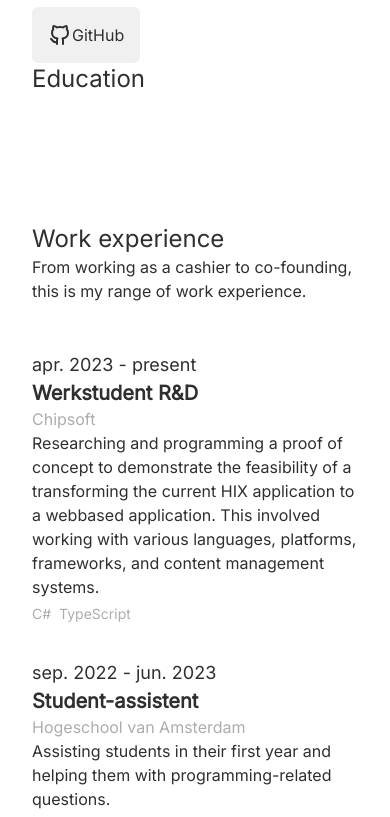
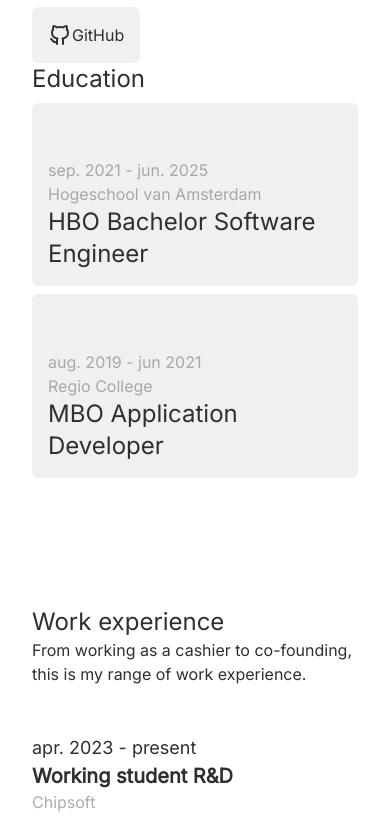
Before and after one commit to DennisCMoes/portfolio-v2, a Next.js app: page / in a window 390 px wide. Shown: the part 865-1682 px from the top of the page. Built offline with nearby package versions, Linux system fonts and the light colour scheme.

Commit message:
Reworked the home page education section

```diff
--- /dev/null
+++ b/src/app/educationCard.tsx
@@ -0,0 +1,23 @@
+import { EducationProps as Education } from '@/types/props'
+
+type Props = {
+  education: Education
+}
+
+// TODO: Work on the design
+export default function EducationCard({ education }: Props) {
+  return (
+    <div className="flex flex-col bg-primary-light text-primary-dark aspect-video p-4 rounded-md relative">
+      <div className="flex-1" />
+      <div className="flex flex-col">
+        <div className="text-tertiary-light text-base">
+          <p>
+            {education.start} - {education.end}
+          </p>
+          <p>{education.school}</p>
+        </div>
+        <p>{education.degree}</p>
+      </div>
+    </div>
+  )
+}
--- a/src/app/page.tsx
+++ b/src/app/page.tsx
@@ -1,6 +1,9 @@
 import { Metadata } from 'next'
+import HomePage from '@/components/staticPages/home-page'
+
+// Data
 import WorkExperienceList from '@/data/work.json'
-import HomePage from '@/components/staticPages/home-page'
+import EducationList from '@/data/education.json'
 
 export const metadata: Metadata = {
   title: 'Home',
@@ -15,5 +18,10 @@ export const metadata: Metadata = {
 }
 
 export default function Home() {
-  return <HomePage WorkExperienceList={WorkExperienceList} />
+  return (
+    <HomePage
+      workExperience={WorkExperienceList}
+      educationExperience={EducationList}
+    />
+  )
 }
--- a/src/components/staticPages/home-page.tsx
+++ b/src/components/staticPages/home-page.tsx
@@ -1,18 +1,24 @@
 'use client'
 
 import Link from 'next/link'
-import WorkExperience from '@/components/ui/work-experience'
 import SocialBtn from '@/app/socialBtn'
 import HoverableLink from '@/components/ui/hoverable-link'
+import WorkExperience from '@/components/ui/work-experience'
 
 import { useRef } from 'react'
-import { WorkExperienceProps } from '@/types/props'
+import { WorkExperienceProps as Work } from '@/types/props'
+import { EducationProps as Education } from '@/types/props'
+import EducationCard from '@/app/educationCard'
+
+type Props = {
+  workExperience: Work[]
+  educationExperience: Education[]
+}
 
 export default function HomePage({
-  WorkExperienceList,
-}: {
-  WorkExperienceList: WorkExperienceProps[]
-}) {
+  workExperience,
+  educationExperience,
+}: Props) {
   const secondSection = useRef<HTMLElement>(null)
 
   function scrollToSecondSection() {
@@ -88,6 +94,11 @@ export default function HomePage({
         className="max-w-4xl mx-auto pb-32 space-y-12 text-2xl px-4"
       >
         Education
+        <div className="mt-2 grid grid-cols-1 md:grid-cols-2 gap-2">
+          {educationExperience.map((education: Education, index: number) => (
+            <EducationCard key={index} education={education} />
+          ))}
+        </div>
       </section>
       <section
         id="work-experience"
@@ -101,7 +112,7 @@ export default function HomePage({
           </p>
         </div>
         <div className="inline-flex flex-col w-full space-y-8">
-          {WorkExperienceList.map((work: any, index: number) => (
+          {workExperience.map((work: Work, index: number) => (
             <WorkExperience key={index} {...work} />
           ))}
         </div>
--- /dev/null
+++ b/src/data/education.json
@@ -0,0 +1,14 @@
+[
+  {
+    "school": "Hogeschool van Amsterdam",
+    "degree": "HBO Bachelor Software Engineer",
+    "start": "sep. 2021",
+    "end": "jun. 2025"
+  },
+  {
+    "school": "Regio College",
+    "degree": "MBO Application Developer",
+    "start": "aug. 2019",
+    "end": "jun 2021"
+  }
+]
--- a/src/data/work.json
+++ b/src/data/work.json
@@ -1,6 +1,6 @@
 [
   {
-    "title": "Werkstudent R&D",
+    "title": "Working student R&D",
     "description": "Researching and programming a proof of concept to demonstrate the feasibility of a transforming the current HIX application to a webbased application. This involved working with various languages, platforms, frameworks, and content management systems.",
     "company": "Chipsoft",
     "start": "apr. 2023",
@@ -36,11 +36,11 @@
     "description": "I was responsible for designing and building an application that enables users to access a virtual desktop, collaborating with experienced programmers to devise, design and market technologies, and constructing scalable, fault-tolerant index and query systems that are easy to manage and use.",
     "company": "EWD215",
     "start": "aug. 2020",
-    "end": "mar 2021",
+    "end": "mar. 2021",
     "tags": ["Python", "MySQL", "Wordpress"]
   },
   {
-    "title": "Kassa medewerker",
+    "title": "Cashier",
     "description": "As a cashier, I was involved with processing customer transactions, handling cash and other payment methods, and providing customer service.",
     "company": "Albert Heijn Vos Supermarkten",
     "start": "jun. 2019",
--- a/tailwind.config.js
+++ b/tailwind.config.js
@@ -32,14 +32,13 @@ module.exports = {
         quinary: '',
       },
       keyframes: {
-        wiggle: {
-          '0%, 100%': { transform: 'translateY(0)' },
-          '50%': { transform: 'translateY(-20px)' },
+        fadeInUp: {
+          '0%': { transform: 'translateY(5%)', opacity: 0 },
+          '100%': { transform: 'translateY(0%)', opacity: 1 },
         },
       },
-      // TODO: Make this animation more smoother
       animation: {
-        wiggle: 'wiggle 2s ease infinite',
+        fadeInUp: 'fadeInUp forwards 1.5s ease-in-out',
       },
     },
   },
```
Also changed, not shown: src/data/project.json (deleted, +0 -39 lines), src/data/projects.json (deleted, +0 -14 lines), src/types/props.ts (+8 -0 lines).
